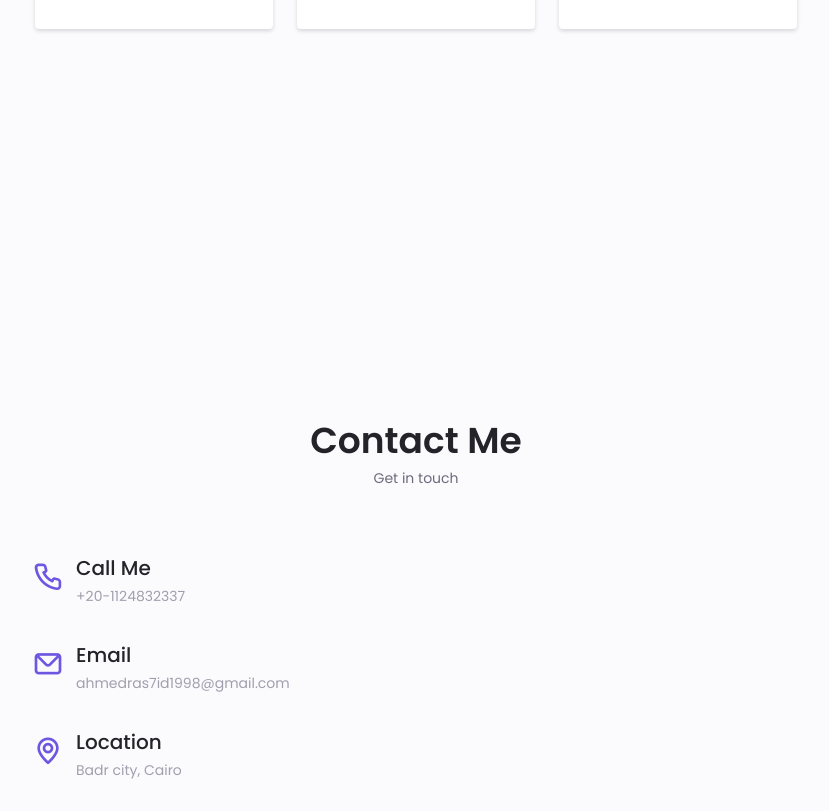
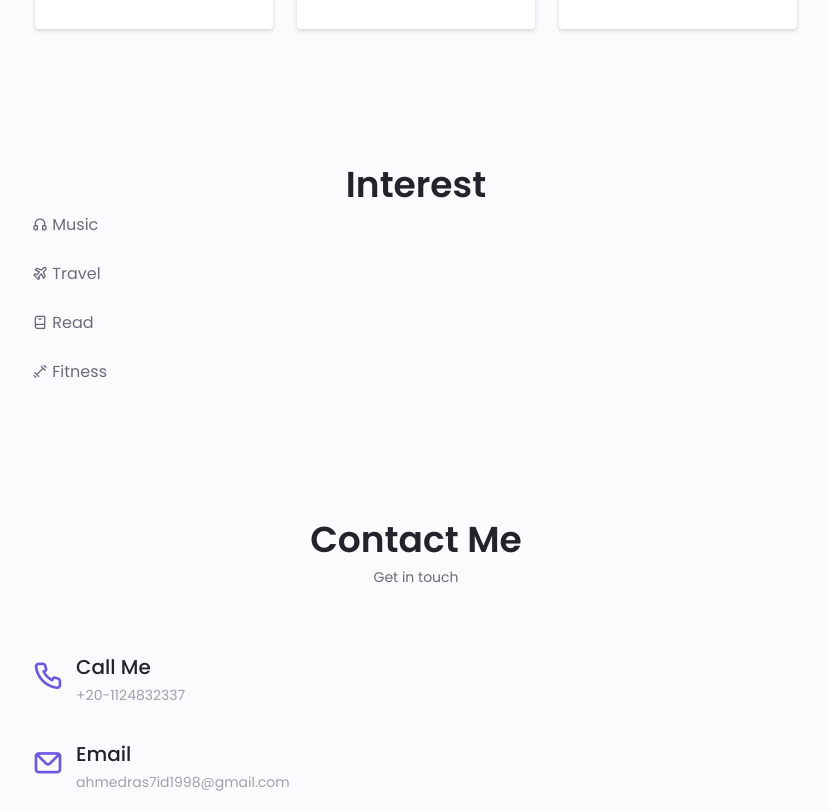
Before and after one commit to WEKINBAD/Ahmed-Rashid-portfolio, a plain HTML site: page index.html in a window 1280 px wide. Shown: the part 3334-4145 px from the top of the page, without its empty margins (224-1053 px from the left). Drawn offline with nearby package versions, Linux system fonts and the light colour scheme.

Commit message:
Update index.html

```diff
--- a/index.html
+++ b/index.html
@@ -569,25 +569,37 @@
         </section>
 
 
-                    <!--============ Add Arrows =============-->
+                   <!--==================== INTERESTS ====================-->
+                <section class="interests section" id="interests">
+                <h2 class="section__title">Interest</h2>
+                <div class="interests__container container grid">
 
-                    <!--============ Add Pagination =============-->
-                    <div class="swiper-pagination"></div>
+                    <div class="interests__content">
+                        <i class="uil uil-headphones-alt interests_icon
+                        "></i>
+                        <span class="interests__name">Music</span>
+                    </div>
+
+                    <div class="interests__content">
+                        <i class="uil uil-plane-departure interests_icon
+                        "></i>
+                        <span class="interests__name">Travel</span>
+                    </div>
+
+                    <div class="interests__content">
+                        <i class="uil uil-book-alt interests_icon
+                        "></i>
+                        <span class="interests__name">Read</span>
+                    </div>
+
+                    <div class="interests__content">
+                        <i class="uil uil-dumbbell interests_icon
+                        "></i>
+                        <span class="interests__name">Fitness</span>
+                    </div>
+                    </div>
                 </div>
-            </section>
-
-
-            <!--==================== PROJECT IN MIND ====================-->
-            <section class="project section">
-
-
-            </section>
-
-            <!--==================== TESTIMONIAL ====================-->
-            <section class="testimonial section">
-
-
-            </section>
+               </section>
 
             <!--==================== CONTACT ME ====================-->
             <section class="contact section" id="contact">
```
